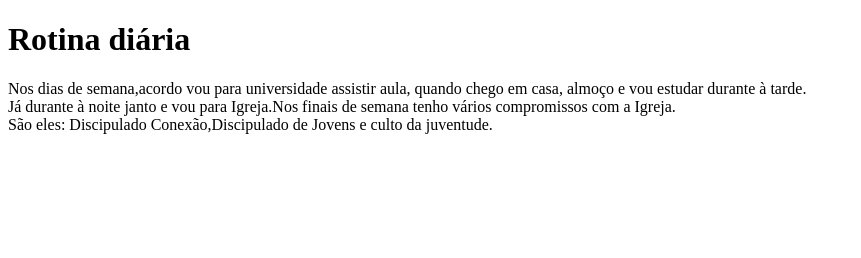
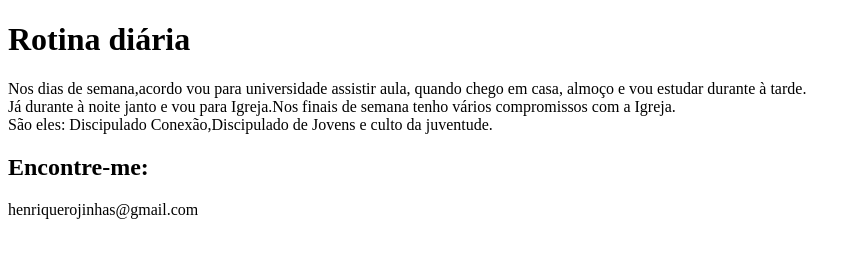
Before and after one commit to Rojasspeedcuber/programacaoWM, a plain HTML site: page Exercícios/biografia.html in a window 1280 px wide. Shown: the whole page, without its empty margins (0-861 px from the left). Drawn offline with Linux system fonts and the light colour scheme.

Commit message:
Exercício 02 concluído

```diff
--- a/Exercícios/biografia.html
+++ b/Exercícios/biografia.html
@@ -9,6 +9,11 @@
     <h1>Rotina diária</h1>
     <p>Nos dias de semana,acordo vou para universidade assistir aula, quando chego em casa, almoço e vou estudar durante à tarde.<br>
         Já durante à noite janto e vou para Igreja.Nos finais de semana tenho vários compromissos com a Igreja. <br>
-        São eles: Discipulado Conexão,Discipulado de Jovens e culto da juventude.</p>
+        São eles: Discipulado Conexão,Discipulado de Jovens e culto da juventude.
+    </p>
+    <h2>
+        Encontre-me:
+    </h2>
+    henriquerojinhas@gmail.com
 </body>
 </html>
```
